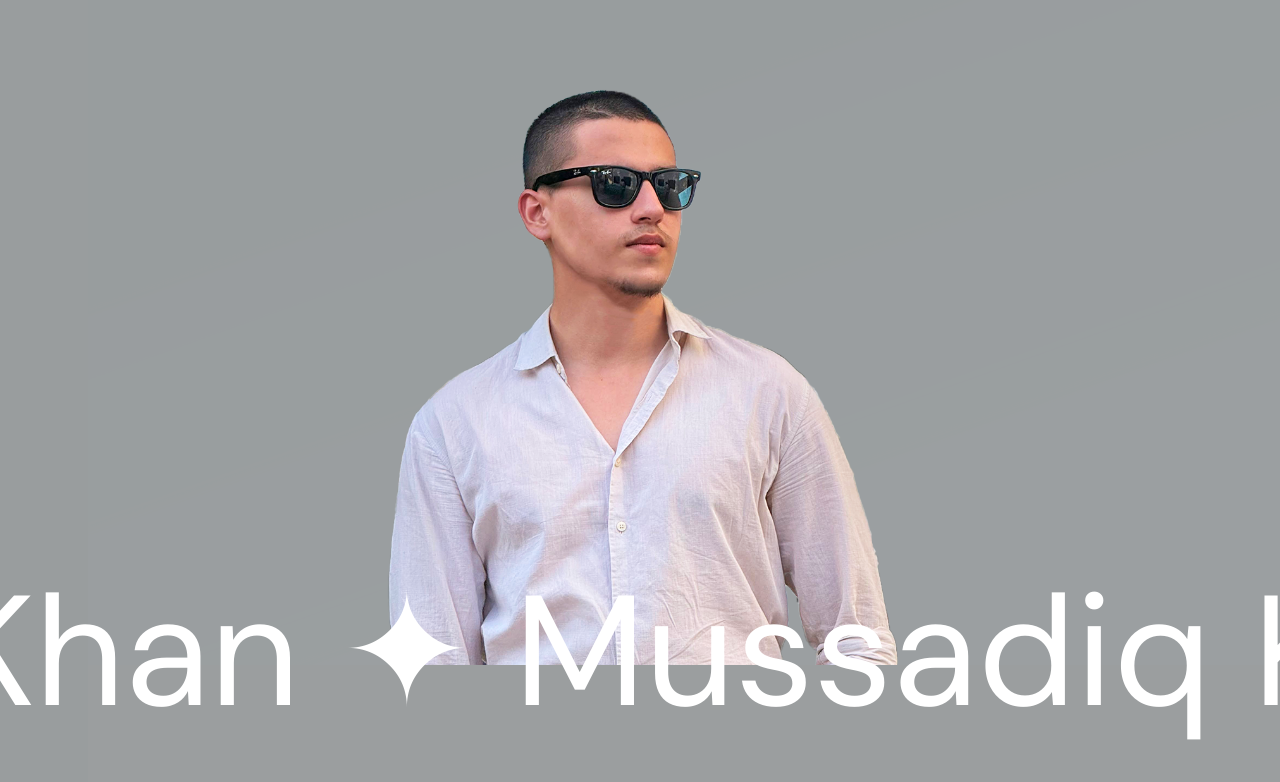
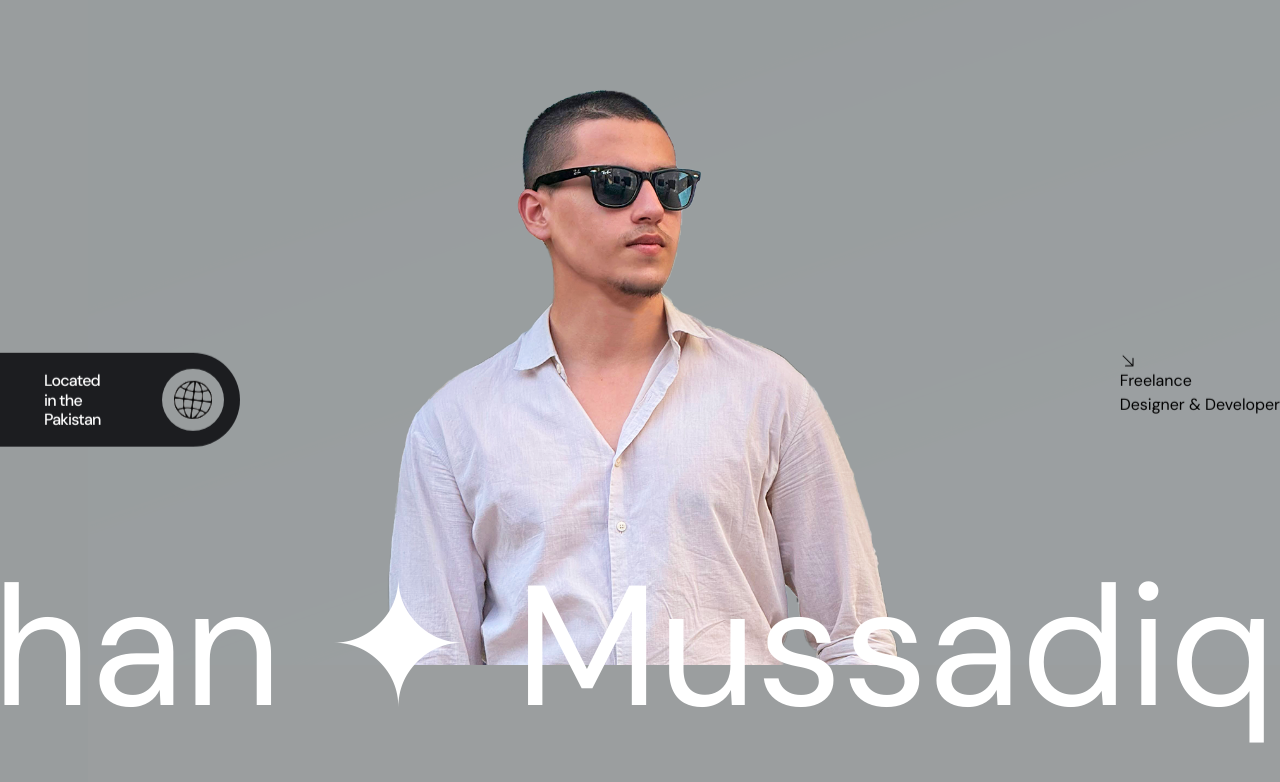
Before and after one commit to mussadiqkhan6886/portfolionew, a Next.js app: page / in a window 1280 px wide. Shown: the top 782 px of the page. Built offline with nearby package versions, Linux system fonts and the light colour scheme.

Commit message:
completed globe div and animation

```diff
--- a/app/globals.css
+++ b/app/globals.css
@@ -8,3 +8,23 @@
   --color-gray: #999D9E;
   --color-border: #D2D2D2;
 }
+
+
+@keyframes rotate {
+  0% {
+    transform: perspective(800px) rotateZ(-15deg);
+  }
+
+  50% {
+    transform: perspective(800px) rotateZ(0deg);
+  }
+
+  100% {
+    transform: perspective(800px) rotateZ(15deg);
+  }
+}
+
+.animate-rotate {
+  animation: rotate 2s ease-in-out infinite alternate;
+  transform-style: preserve-3d;
+}
--- a/components/ui/HeroLoopName.tsx
+++ b/components/ui/HeroLoopName.tsx
@@ -119,7 +119,7 @@ const CurvedLoop: FC<CurvedLoopProps> = ({
       onPointerLeave={endDrag}
     >
       <svg
-        className="select-none w-full overflow-visible block aspect-[100/12] absolute bottom-0 capitalize text-[11rem] leading-none"
+        className="select-none w-full overflow-visible block aspect-[100/12] absolute bottom-0 capitalize text-[12rem] leading-none"
         viewBox="0 0 1440 120"
       >
         <text ref={measureRef} xmlSpace="preserve" style={{ visibility: 'hidden', opacity: 0, pointerEvents: 'none' }}>
--- a/sections/Hero.tsx
+++ b/sections/Hero.tsx
@@ -1,20 +1,36 @@
 import CurvedLoop from '@/components/ui/HeroLoopName'
 import Image from 'next/image'
 import React from 'react'
+import { HiArrowDownRight, HiOutlineGlobeAlt } from 'react-icons/hi2'
 
 const Hero = () => {
   return (
     <section style={{backgroundImage: `URL(${"/img3.png"})`, backgroundSize: "contain", backgroundPosition: "top", backgroundRepeat: "no-repeat"}} className="w-full h-screen relative bg-gray/98">
       <div className="absolute w-22 h-screen left-0 bg-gray" />
-      <div>
-
+      <div className="absolute flex justify-between w-full left-1/2 top-1/2 -translate-x-1/2 -translate-y-1/2">
+        <div className="bg-text text-white flex p-4 rounded-r-full items-center justify-between w-60">
+          <div className="w-[50%] ml-7">
+            <h2 className='leading-[1.2] font-medium tracking-tighter'>Located <br /> in the <br /> Pakistan</h2>
+          </div>
+          <div className="w-[30%] flex justify-end">
+            <div className='bg-gray aspect-square w-full flex items-center justify-center rounded-full '>
+              <Image src="/globes.gif" alt="globe" width={42} height={42} className="rounded-full  mix-blend-darken animate-rotate" />
+            </div>
+          </div>
+        </div>
+        <div>
+          <HiArrowDownRight />
+          <div>
+            <h2>Freelance <br /> Designer & Developer</h2>
+          </div>
+        </div>
       </div>
         <CurvedLoop
           marqueeText="Mussadiq Khan ✦"
           speed={2}
           curveAmount={0}
           direction="right"
-          interactive
+          interactive={false}
         />
     </section>
   )
```
Also changed, not shown: public/globes.gif (added).
